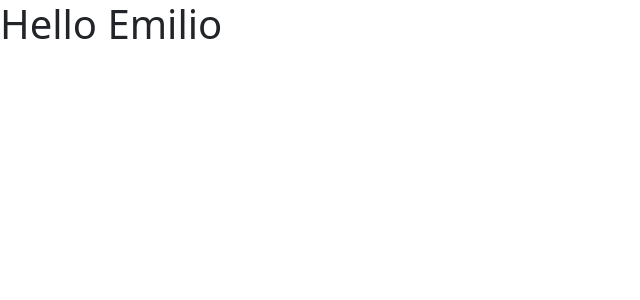
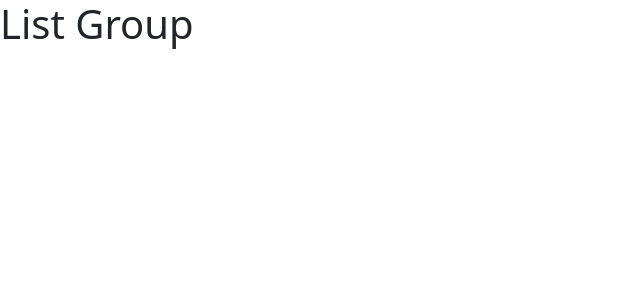
Before and after one commit to EmilioBenavides/react-app, a React (Vite) app: page / in a window 1280 px wide. Shown: the top 300 px of the page, without its empty margins (0-640 px from the left). Built offline with nearby package versions, Linux system fonts and the light colour scheme.

Commit message:
Added Listgroup to App file.

```diff
--- a/src/App.tsx
+++ b/src/App.tsx
@@ -1,8 +1,8 @@
 
-import Message from "./Message";
+import ListGroup from "./components/ListGroup";
 
 function App() {
-  return <div><Message /></div>;
+  return <div><ListGroup /></div>;
 }
 
 export default App;
```
